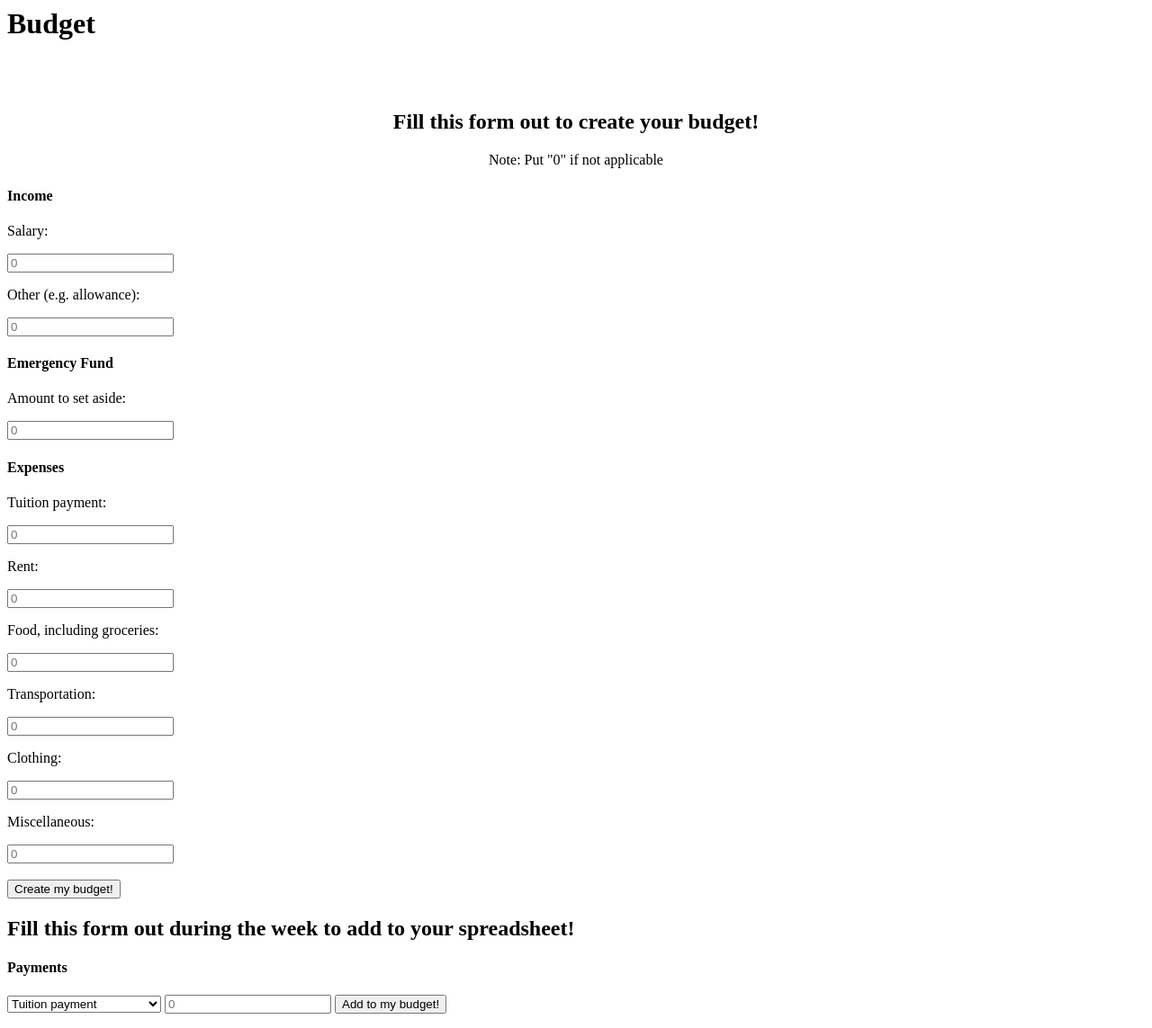
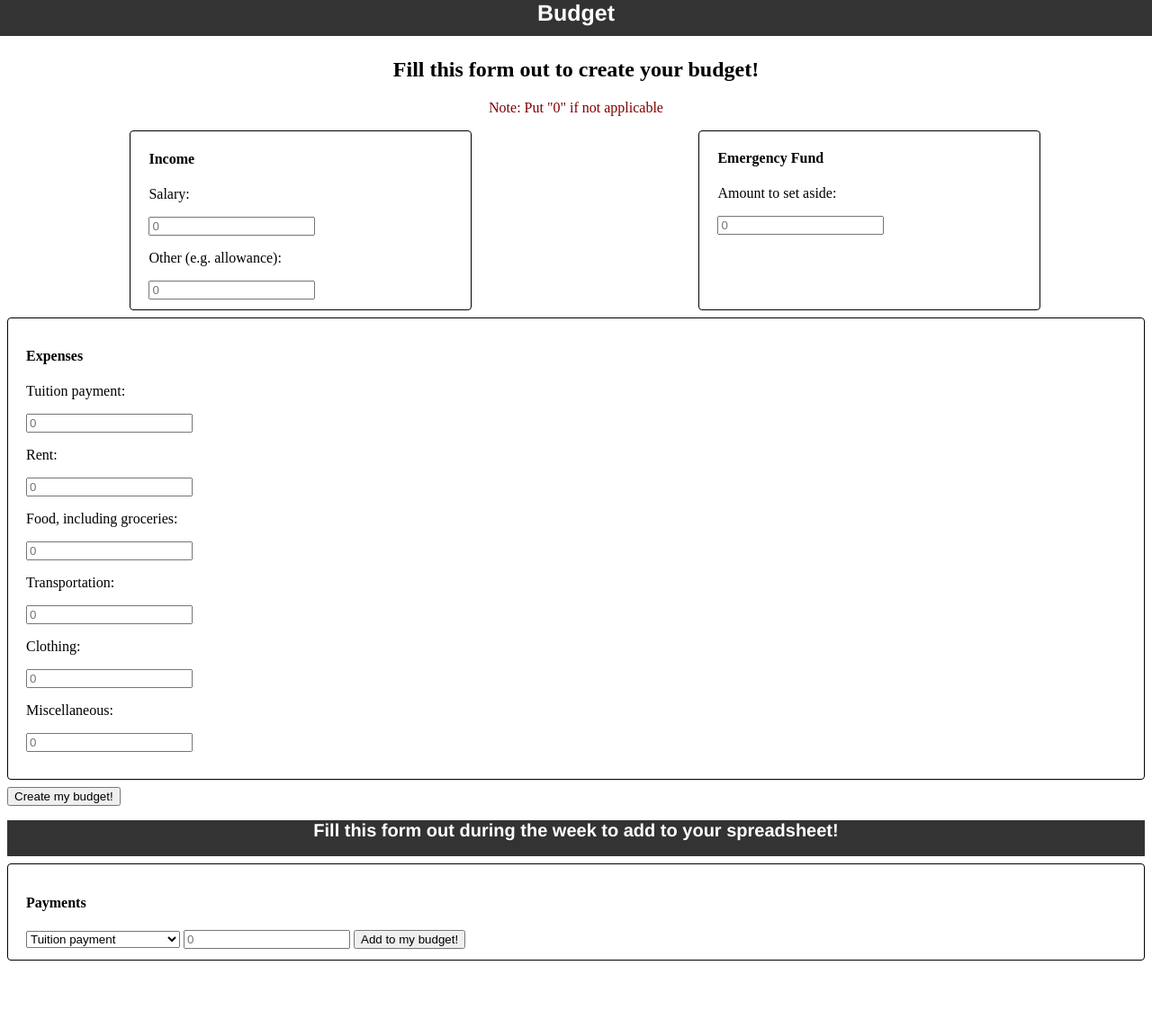
Before and after one commit to cyu6/acm-budgeting-app, a Python web app: template templates/budget.html in a window 1280 px wide. Shown: the whole page at 90% size. After the commit the page ends 1068 px from the top, so only its background shows below. Run offline with Jinja, Linux system fonts and the light colour scheme; the template is opened without the code that fills it, so the values that code supplies are empty.

Commit message:
Merge issue

```diff
--- a/static/css/styleBudgetPage.css
+++ b/static/css/styleBudgetPage.css
@@ -1,30 +1,100 @@
 /* css for budget sheet */
+.parent{
+  border: 1px ;
+  height:200px;
+  display: flex;
+  justify-content: space-around
+}
+
+.header{
+  background-color: rgba(0, 0, 0, 0.8);
+  color: white;
+  position: fixed;
+  top: 0;
+  left: 0;
+  width: 100%;
+  height: 40px;
+  padding: 0;
+  margin: 0;
+  font-size: 25px;
+  font-family: helvetica, serif;
+  text-align: center;
+}
+#warning{
+  color: maroon;
+}
+
 #total{
-  width: 100%;
-    padding: 12px 20px;
-    margin: 8px 0;
-    display: inline-block;
+  width: 30%;
+  height:100%;
+    padding: 0px 20px;
+    margin: 0 -20px;
+    /* display: inline-block; */
     border: 1px solid #ccc;
     border-radius: 4px;
     box-sizing: border-box;
+    border-color: black;
 }
 
 /* new id  */
 #income{
-
+  width: 30%;
+     padding: 1px 20px;
+     /* margin: 8px 0; */
+     /* display: inline-block; */
+     border: 1px solid #ccc;
+     border-radius: 4px;
+     box-sizing: border-box;
+     border-color: black;
 }
 
 /* new id */
 #save{
-
+  width: 30%;
+     padding: 0px 20px;
+     margin: 0px -20;
+     /* display: inline-block; */
+     border: 1px solid #ccc;
+     border-radius: 4px;
+     box-sizing: border-box;
+     border-color: black;
 }
 
 /* new id*/
 #expenses{
-
+  width: 100%;
+     padding: 12px 20px;
+     margin: 8px 0;
+     display: inline-block;
+     border: 1px solid #ccc;
+     border-radius: 4px;
+     box-sizing: border-box;
+     border-color: black;
 }
 
 /* new id */
 #fillForm{
+  width: 100%;
+     padding: 12px 20px;
+     margin: 8px 0;
+     display: inline-block;
+     border: 1px solid #ccc;
+     border-radius: 4px;
+     box-sizing: border-box;
+     border-color: black;
+}
 
+.otherHeader{
+  background-color: rgba(0, 0, 0, 0.8);
+  color: white;
+  /* position: fixed; */
+  top: 100;
+  left: 100;
+  width: 100%;
+  height: 40px;
+  padding: 0;
+  margin: 0;
+  font-size: 20px;
+  font-family: helvetica, serif;
+  text-align: center;
 }
```
